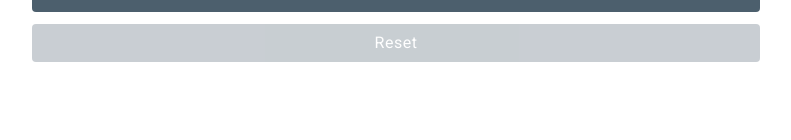
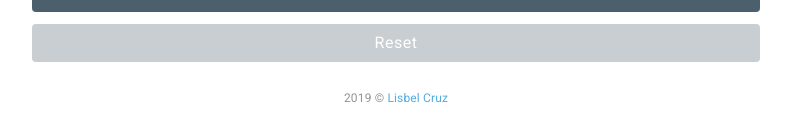
Before and after one commit to LisCT/flatten-array, a React (Create React App) app: page / in a window 1280 px wide. Shown: the part 334-474 px from the top of the page, without its empty margins (244-1035 px from the left). Built offline with nearby package versions, Linux system fonts and the light colour scheme.

Commit message:
adding explanations and footer

```diff
--- a/src/App.css
+++ b/src/App.css
@@ -78,6 +78,22 @@ button:disabled, button[disabled] {
 
 button:disabled.btn__secondary{ opacity: 0.3 }
 
+footer{
+    font-weight: 400;
+    font-size: 0.8em;
+    padding: 1em;
+    color: var(--gray-d);
+}
+
+a {
+    text-decoration: none;
+    color: var(--blue);
+    -webkit-transition: all .4s ease-in-out; /* Safari prior 6.1 */
+    transition: all .4s ease-in-out;
+}
+
+a:hover{ color: var(--blue-d )}
+
 .form__content{ width: 100% }
 
 .btn{
@@ -118,7 +134,7 @@ button:disabled.btn__secondary{ opacity: 0.3 }
     position: relative;
 }
 
-.container{ padding: 3em }
+.container{ padding: 1em }
 
 .result{
     color: var(--green);
@@ -138,3 +154,10 @@ button:disabled.btn__secondary{ opacity: 0.3 }
     right: 0;
     top:0;
 }
+
+.container__explain{
+    text-align: left;
+    font-size: 0.8em;
+    line-height: 1.5em;
+    margin-top: 2em;
+}
--- a/src/App.js
+++ b/src/App.js
@@ -3,6 +3,7 @@ import Header from './components/Header';
 import Input from './components/Input';
 import Button from './components/Button';
 import Result from './components/Result';
+import Footer from './components/Footer';
 import './App.css';
 
 function App() {
@@ -58,7 +59,9 @@ function App() {
       />
 
       {/* display result on Generate */}
-      { values.result && <Result value={`[${values.result.join(',')}]`} solution={solution}/> }
+      { values.result && values.input && <Result value={`[${values.result.join(',')}]`} solution={solution}/> }
+
+      <Footer/>
 
     </div>
   );
--- /dev/null
+++ b/src/components/Footer.js
@@ -0,0 +1,9 @@
+import React from 'react';
+
+const Footer = () => (
+    <footer>
+        <p>2019 © <a href="https://lisbelcruz.com">Lisbel Cruz</a></p>
+    </footer>
+);
+
+export default Footer;
--- a/src/components/Result.js
+++ b/src/components/Result.js
@@ -1,6 +1,6 @@
 import React from 'react';
 
-const Result =({value, solution}) => {
+const Result =({value, solution, explain}) => {
     return(
         <div className="container">
             <h2>Solution</h2>
@@ -11,9 +11,16 @@ const Result =({value, solution}) => {
 
             <div className="container__solution">
                 <pre><code className="code">{ solution }</code></pre>
+                <div className="container__explain">
+                    <p><strong>The input value</strong> is converted into an array,
+                    then into a string which eliminate all the brackets.</p>
+                    <p><strong>Split</strong> separate them by a comma which is the main separator, It's going to return an array of strings.</p>
+                    <p><strong>Map</strong> is going to convert each string into a number and will return an array.</p>
+                </div>
             </div>
 
-            <p className="path-line">See this code in the following path: src/App.js > line 29</p>
+
+            <p className="path-line">See this code in the following path: src/App.js > line 32</p>
 
         </div>
     )
```
Also changed, not shown: 1 other file (tests, documents, lock files or other folders).
